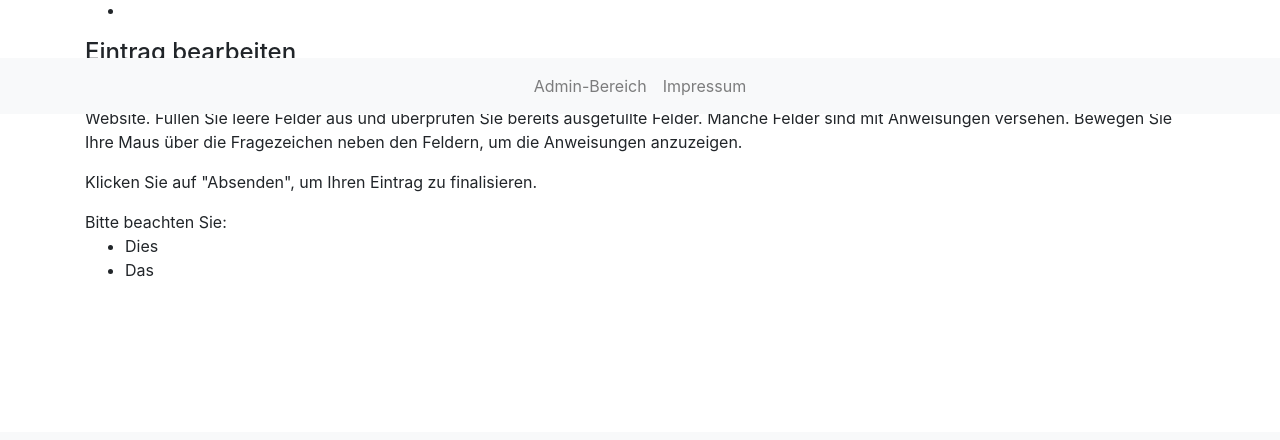
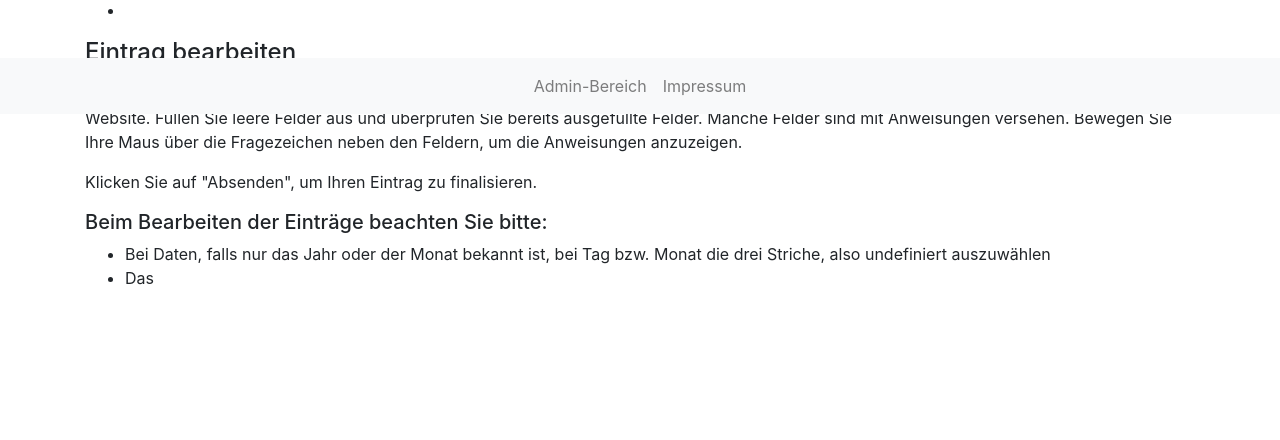
Before and after one commit to CorrelAid/kn_stolpersteine_survey, a Python web app: template server/templates/instructions.html in a window 1280 px wide. Shown: the part 686-1126 px from the top of the page. Before the commit the page ends 963 px from the top, so only its background shows below. Run offline with Jinja, Linux system fonts and the light colour scheme; the template is opened without the code that fills it, so the values that code supplies are empty; some libraries are stand-ins or nearby versions.

Commit message:
closes #74

```diff
--- a/server/templates/instructions.html
+++ b/server/templates/instructions.html
@@ -46,9 +46,10 @@
 </p>
 <p>Klicken Sie auf "Absenden", um Ihren Eintrag zu finalisieren.</p>
 
-Bitte beachten Sie:
+<h5>Beim Bearbeiten der Einträge beachten Sie bitte:</h5>
+
 <ul>
-    <li>Dies</li>
+    <li>Bei Daten, falls nur das Jahr oder der Monat bekannt ist, bei Tag bzw. Monat die drei Striche, also undefiniert auszuwählen</li>
     <li>Das</li>
 </ul>
 
```
